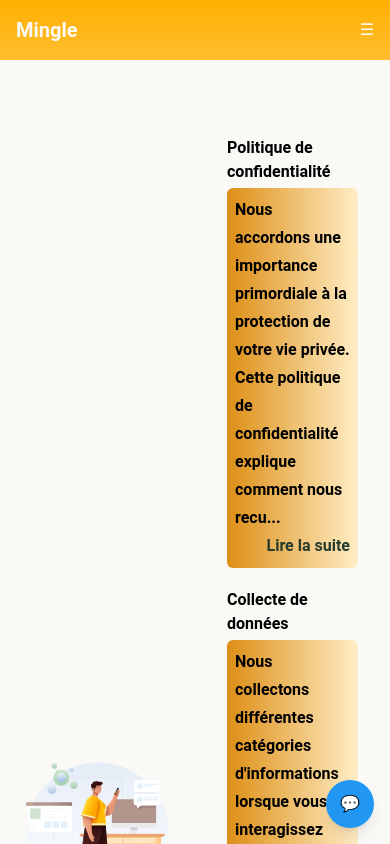
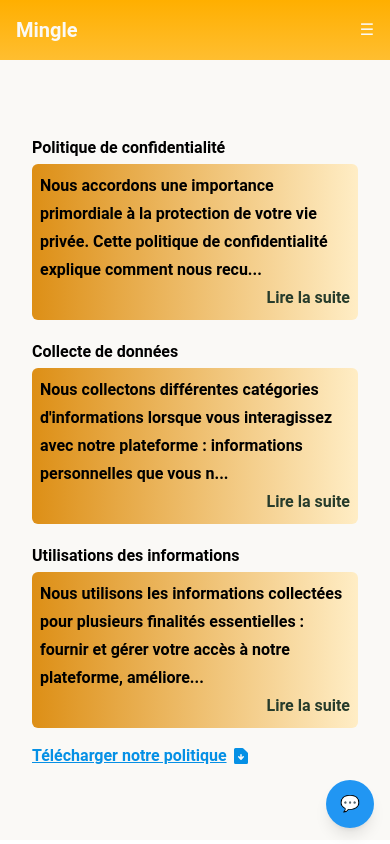
Before and after one commit to Emmanuelle-S/Mingle, a React (Vite) app in the folder frontend/: page /politique in a window 390 px wide. Shown: the top 844 px of the page. Built offline with nearby package versions, Linux system fonts and the light colour scheme.

Commit message:
style: Ajout d'une media query afin de gérer l'affichage de l'illustration

```diff
--- a/frontend/src/pages/PolitiqueDeConfidentialité/PolitiqueDeCondidentialité.module.css
+++ /dev/null
@@ -1,3 +0,0 @@
-.bgone {
-    background-color: #FAF9F6;
-}
--- a/frontend/src/pages/PolitiqueDeConfidentialité/PolitiqueDeConfidentialité.jsx
+++ b/frontend/src/pages/PolitiqueDeConfidentialité/PolitiqueDeConfidentialité.jsx
@@ -2,7 +2,7 @@ import { useEffect } from 'react';
 import TextBlock from '@components/TextBlock/TextBlock';
 import illustration from '../../assets/illustration-politique.svg'
 import { DocumentArrowDownIcon } from '@heroicons/react/20/solid'
-import styles from './PolitiqueDeCondidentialité.module.css'
+import styles from './PolitiqueDeConfidentialité.module.css'
 
 const pdfUrl = '/politique_confidentialite.pdf';
 
@@ -17,13 +17,13 @@ export default function PolitiqueDeConfidentialité() {
 
     return (
         <div className={`${styles.bgone} flex py-8`}>
-            <div className="w-3/6 flex">
+            <div className="flex">
                 <img
                     src={illustration}
                     alt="Illustration vectorielle d'un homme tenant un téléphone. L'homme est entouré de formes géométriques et de dégradés de couleurs, créant un design moderne et abstrait."
                 />
             </div>
-            <div className="py-8 px-8 w-3/6">
+            <div className="py-8 px-8">
                 <TextBlock
                     title="Politique de confidentialité"
                     content="Nous accordons une importance primordiale à la protection de votre vie privée. Cette politique de confidentialité explique comment nous recueillons, utilisons et protégeons vos informations lorsque vous utilisez notre plateforme."
--- /dev/null
+++ b/frontend/src/pages/PolitiqueDeConfidentialité/PolitiqueDeConfidentialité.module.css
@@ -0,0 +1,9 @@
+.bgone {
+    background-color: #FAF9F6;
+}
+
+@media only screen and (max-width: 1024px) {
+    img {
+        display: none;
+    }
+}
```
